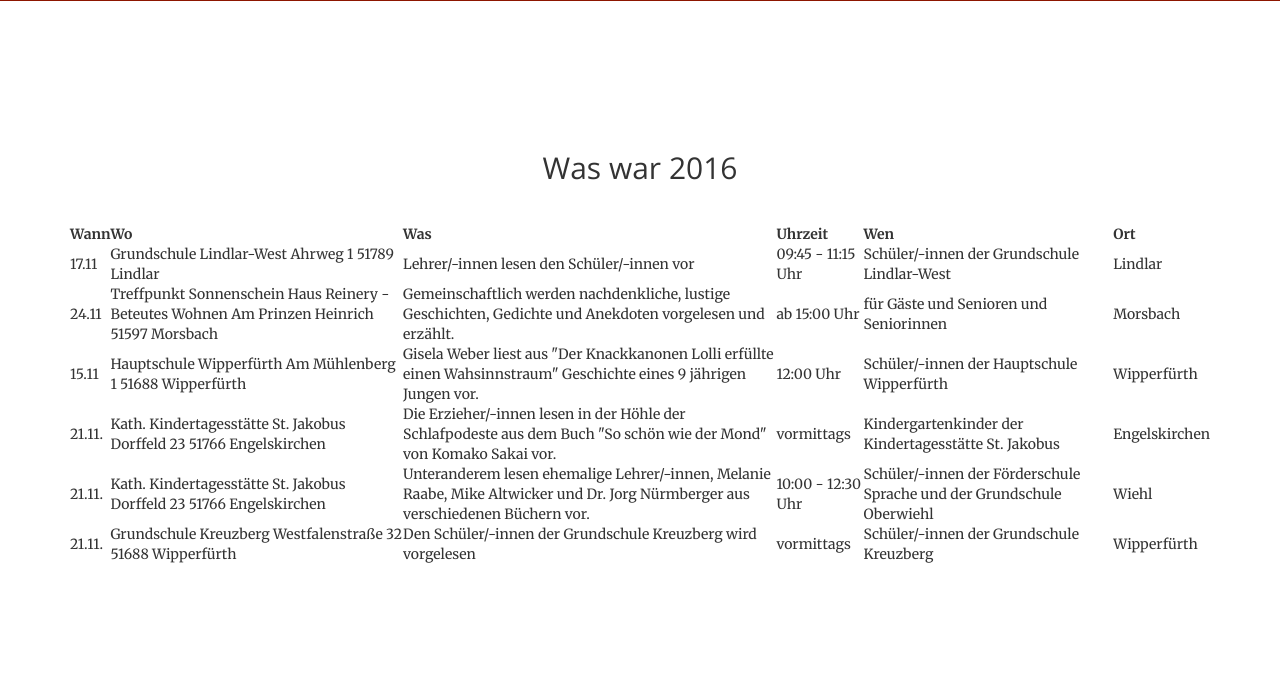
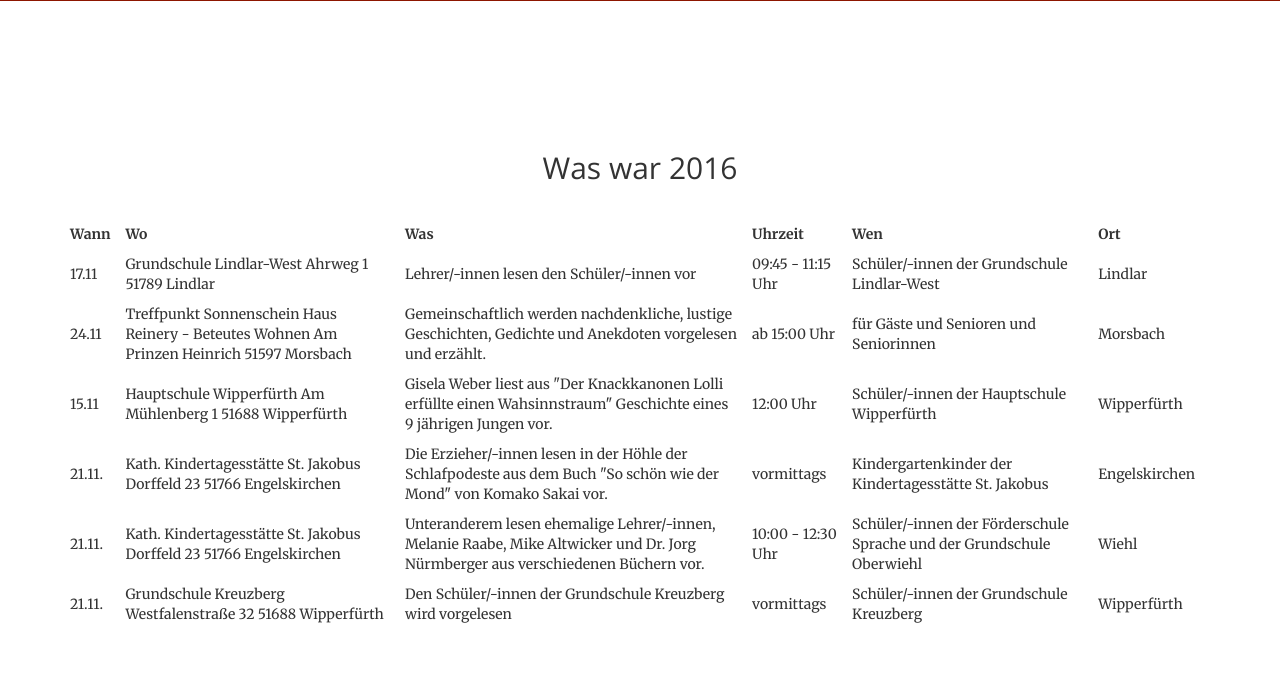
Before and after one commit to th-koeln/oberbergischervorlesetag, a PHP site: page / in a window 1280 px wide. Shown: the part 1362-2036 px from the top of the page. Run offline with PHP 8.4, Linux system fonts and the light colour scheme; some libraries are stand-ins or nearby versions.

Commit message:
changed img

```diff
--- a/css/main.css
+++ b/css/main.css
@@ -312,6 +312,10 @@ body {
     padding: 150px 0; } }
 .logo {
   max-height: 100px;
-  max-width: 300px; }
+  max-width: 250px; }
+
+th, td {
+  padding-bottom: 10px;
+  padding-right: 15px; }
 
 /*# sourceMappingURL=main.css.map */
```
Also changed, not shown: img/logo/rundschau.png (added), 1 other file.
